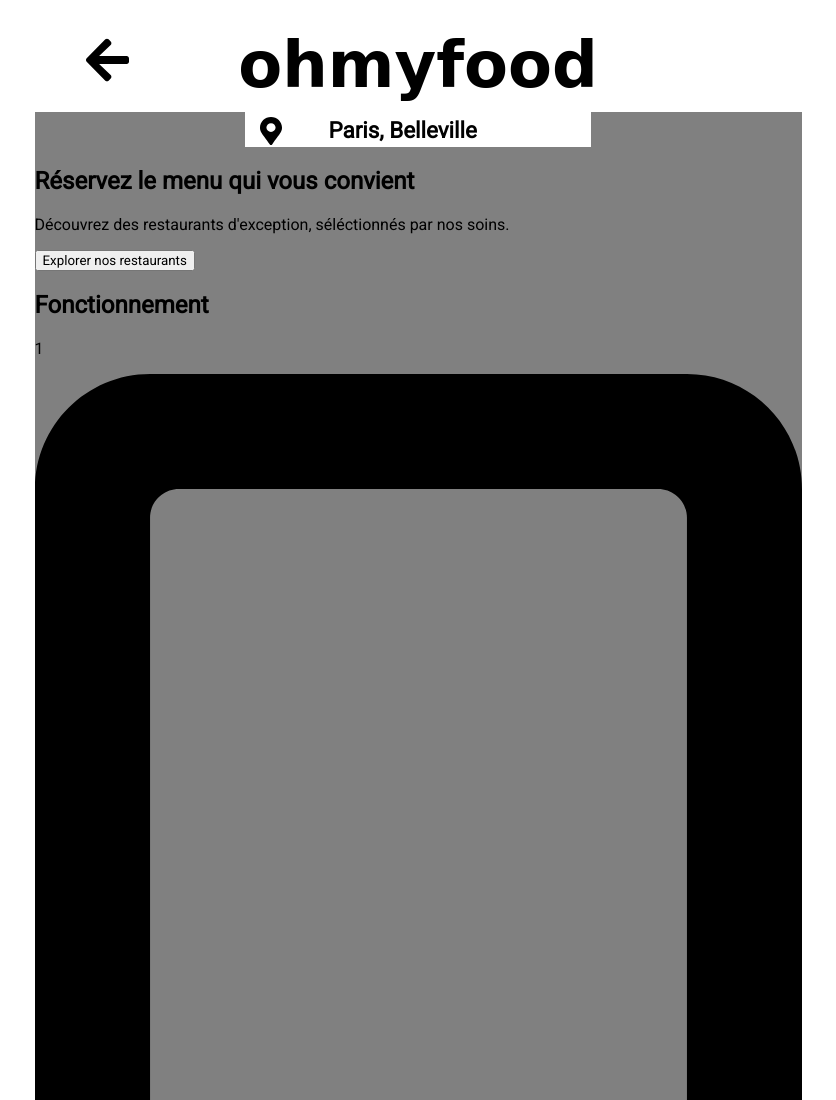
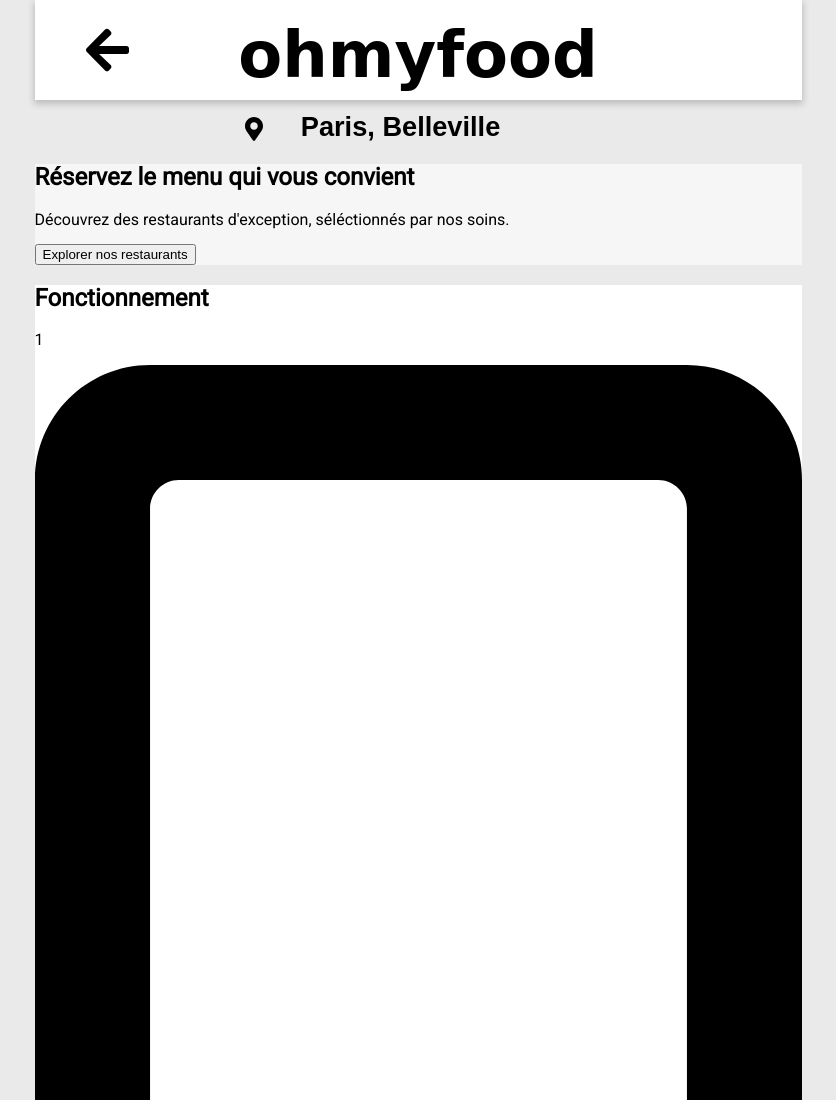
Before and after one commit to TheAxaR/AubryAlexandre_3_16082021, a website: page public/index.html in a window 1280 px wide. Shown: the top 1100 px of the page, without its empty margins (222-1058 px from the left). Drawn offline with Linux system fonts and the light colour scheme; a web font is replaced by a local one.

Commit message:
Variables added
fixing background color

```diff
--- a/public/index.html
+++ b/public/index.html
@@ -22,7 +22,7 @@
     <title>ohmyfood</title>
     <link
         rel="stylesheet"
-        href="../public/css/style.css"
+        href="css/style.css"
     >
     <link
         rel="preconnect"
@@ -48,8 +48,8 @@
     >
 </head>
 
-<body>
-    <div class="main__wrapper">
+<body class="main__wrapper">
+
     <header class="header">
         <div class="header__backhome">
             <img
@@ -210,7 +210,7 @@
         </ul>
 
     </footer>
-    </div>
+
 </body>
 
 </html>
--- a/sass/base/_typography.scss
+++ b/sass/base/_typography.scss
@@ -1,3 +1,9 @@
-* {
+body {
   font-family: "Roboto", sans-serif;
+  font-weight: normal;
+  line-height: 1.1;
 }
+
+h1 {
+  font-family: "Shrikhand", cursive;
+}
--- a/sass/layout/_header.scss
+++ b/sass/layout/_header.scss
@@ -5,6 +5,8 @@
   align-items: center;
   justify-content: space-around;
   background-color: white;
+  margin-bottom: 10px;
+  box-shadow: 0px 3px 7px 1px rgba(0, 0, 0, 0.2);
 }
 .header__backhome {
   width: 50px;
--- a/sass/pages/_home.scss
+++ b/sass/pages/_home.scss
@@ -1,25 +1,33 @@
 .localisation {
-  width: 45%;
+  width: 50%;
   margin: 0 auto;
   display: flex;
   justify-content: space-around;
   align-items: center;
-  background-color: white;
+  // background-color: white;
   .localisation__logo {
     width: 30px;
-    height: 30px;
+    height: 25px;
     margin: 5px 15px 0px 15px;
     img {
-      max-height: 100%;
+      max-height: 95%;
     }
   }
   .localisation__form {
-    width: 100%;
+    width: 80%;
     input {
       border: none;
-      font-size: 1.4rem;
+      font-size: 1.7rem;
       font-weight: bold;
-      margin-left: 30px;
+      max-width: 100%;
+      background-color: $grey;
     }
   }
 }
+
+.concept {
+  background-color: $light-grey;
+}
+.steps {
+  background-color: white;
+}
--- a/sass/utils/_helpers.scss
+++ b/sass/utils/_helpers.scss
@@ -1,5 +1,5 @@
 .main__wrapper {
   width: 767px;
-  margin: auto;
-  background-color: grey;
+  margin: 0 auto;
+  background-color: $grey;
 }
--- a/sass/utils/_variables.scss
+++ b/sass/utils/_variables.scss
@@ -1,3 +1,5 @@
 $primary-color: #9356dc;
 $secondary-color: #ff79da;
 $tertiary-color: #99e2d0;
+$grey: rgba(234, 234, 234, 255);
+$light-grey: rgba(246, 246, 246, 255);
```
Also changed, not shown: public/css/style.css, 1 other file. Lines whose indentation alone changed are shown as unchanged.
